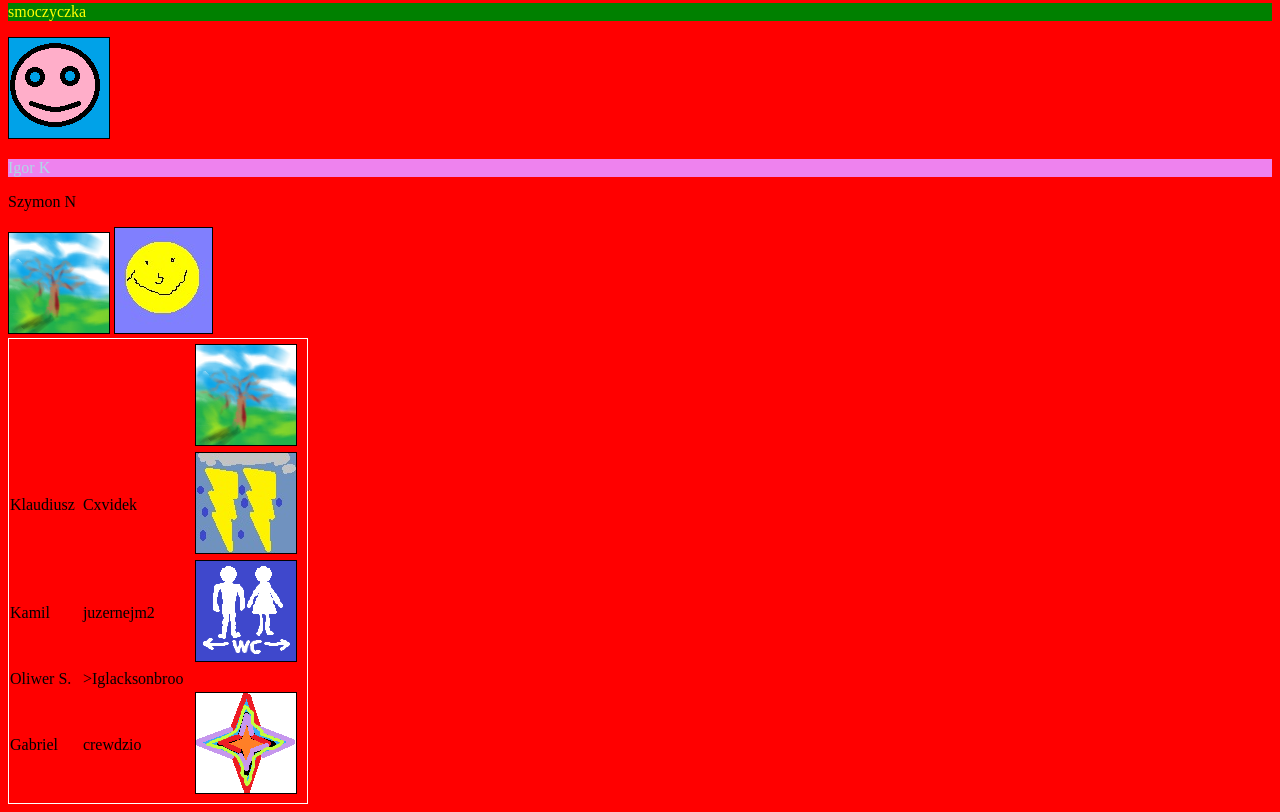
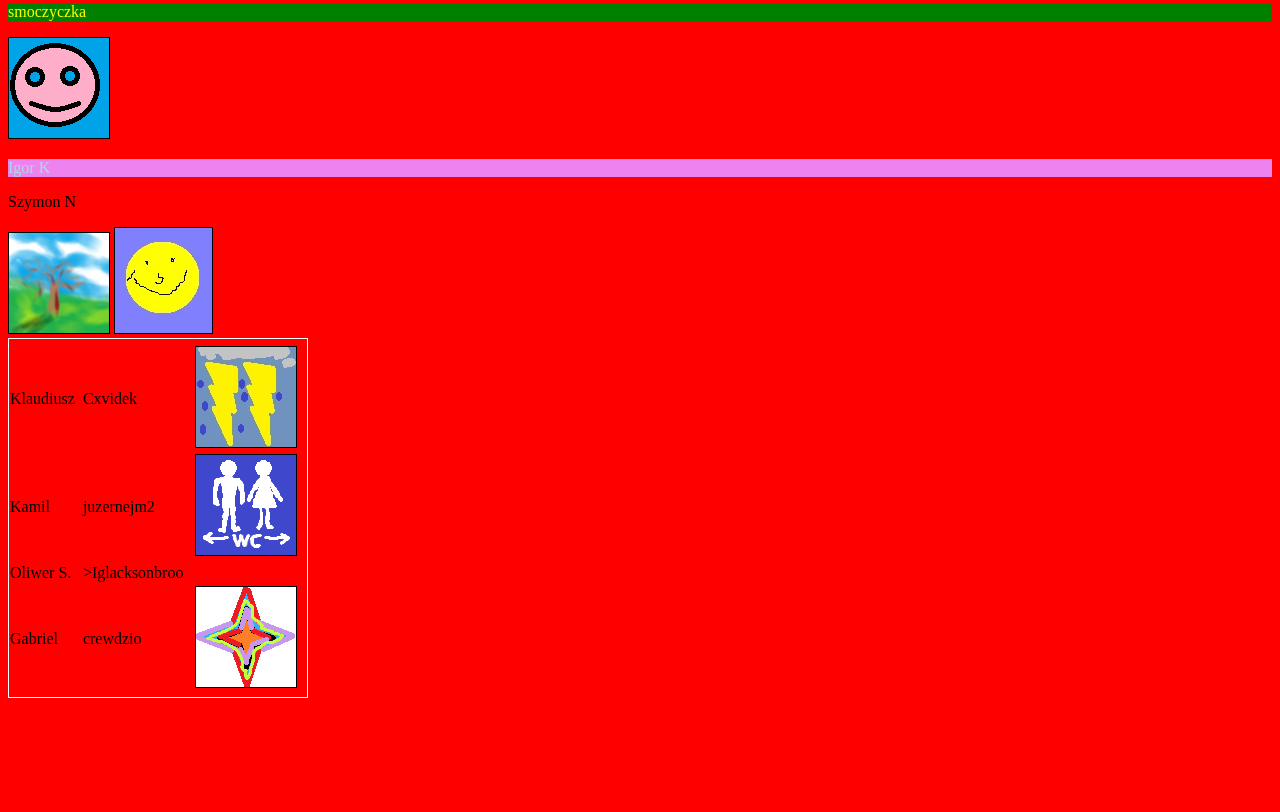
Before and after one commit to Smok1972/KlasaVCgr2, a plain HTML site: page index.html in a window 1280 px wide. Shown: the part 1094-1906 px from the top of the page. After the commit the page ends 1800 px from the top, so only its background shows below. Drawn offline with Linux system fonts and the light colour scheme.

Commit message:
Update index.html

```diff
--- a/index.html
+++ b/index.html
@@ -30,7 +30,7 @@
     <table>
         <tr><th></th><th></th><th></th></tr>
         <tr><td></td><td></td><td></td></tr>
-        <tr><td></td><td></td><td><img src="obrazki/drzewko.png" alt="drzewko"></td></tr>
+        <tr><td></td><td></td><td></td></tr>
         <tr><td>Klaudiusz</td><td>Cxvidek</td><td><img src="obrazki/eliteballknowledge.jpg" alt="burza"></td></tr>
         <tr><td>Kamil</td><td>juzernejm2</td><td><img src="obrazki/obrazek.png" alt="wc"></td></tr>
         <tr><td></td><td></td><td></td></tr>
```
